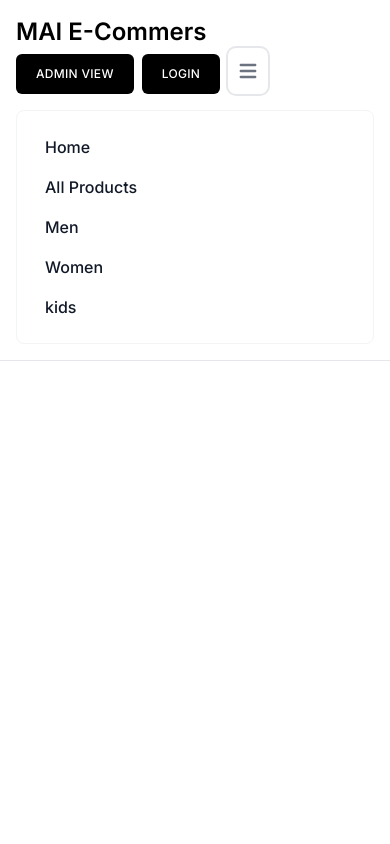
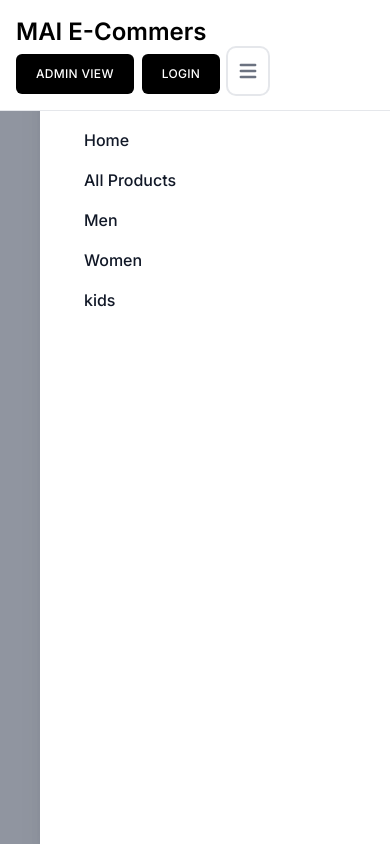
Before and after one commit to baized1245/MAI-E-Commers-with-next, a Next.js app in the folder mai-e-commers/: page / in a window 390 px wide. Both pictures are taken after a click on the button "Open main menu". Built offline with nearby package versions, Linux system fonts and the light colour scheme.

Commit message:
Implementing common dialog component

```diff
--- /dev/null
+++ b/mai-e-commers/src/components/CommonModal/index.js
@@ -0,0 +1,65 @@
+'use client'
+
+import { Dialog, Transition } from '@headlessui/react'
+import React, { Fragment } from 'react'
+
+export default function CommonModal({
+  modalTitle,
+  mainContent,
+  showButtons,
+  buttonComponent,
+  show,
+  setShow,
+  showModalTitle,
+}) {
+  return (
+    <Transition.Root show={show} as={Fragment}>
+      <Dialog as="div" className={'relative z-10'} onClose={setShow}>
+        <Transition.Child
+          as={Fragment}
+          enter="ease-in-out duration-900"
+          enterFrom="opecity-0"
+          enterTo="opecity-100"
+          leave="ease-in-out duration-500"
+          leaveFrom="opecity-100"
+          leaveTo="opecity-0"
+        >
+          <div className="fixed inset-0 bg-gray-500 bg-opacity-75 transition-opacity" />
+        </Transition.Child>
+        <div className="fixed inset-0 overflow-hidden">
+          <div className="absolute inset-0 overflow-hidden">
+            <div className="fixed inset-y-0 right-0 flex max-w-full pl-10">
+              <Transition.Child
+                as={Fragment}
+                enter="ease-in-out duration-900"
+                enterFrom="opecity-0"
+                enterTo="opecity-100"
+                leave="ease-in-out duration-500"
+                leaveFrom="opecity-100"
+                leaveTo="opecity-0"
+              >
+                <Dialog.Panel className={'w-screen max-w-md'}>
+                  <div className="flex h-full flex-col overflow-y-scroll bg-white shadow-xl">
+                    <div className="flex-1 overflow-y-auto px-4 py-6 sm:px-6">
+                      {showModalTitle ? (
+                        <div className="flex items-start justify-between">
+                          <Dialog.Title>{modalTitle}</Dialog.Title>
+                        </div>
+                      ) : null}
+                      <div className="mt-20">{mainContent}</div>
+                    </div>
+                    {showButtons ? (
+                      <div className="border-t border-gray-300 px-4 py-6 sm:px-6">
+                        {buttonComponent}
+                      </div>
+                    ) : null}
+                  </div>
+                </Dialog.Panel>
+              </Transition.Child>
+            </div>
+          </div>
+        </div>
+      </Dialog>
+    </Transition.Root>
+  )
+}
--- a/mai-e-commers/src/components/Navbar/index.js
+++ b/mai-e-commers/src/components/Navbar/index.js
@@ -1,7 +1,9 @@
 'use client'
 
+import { GlobalContext } from '@/context'
 import { adminNavOptions, navOptions } from '@/utils'
-import React, { Fragment } from 'react'
+import React, { Fragment, useContext } from 'react'
+import CommonModal from '../CommonModal'
 
 const isAdminView = false
 const isAuthUser = false
@@ -9,13 +11,19 @@
   role: 'admin',
 }
 
-function NavItems() {
+function NavItems({ isModalView = false }) {
   return (
     <div
-      className="items-center justify-between w-full md:flex md:w-auto"
+      className={`items-center justify-between w-full md:flex md:w-auto ${
+        isModalView ? '' : 'hidden'
+      } `}
       id="nav-items"
     >
-      <ul className="flex flex-col p-4 md:p-0 mt-4 font-medium border border-gray-100 rounded-lg md:flex-row md:space-x-8 md:mt-0 md:border-0 bg-white">
+      <ul
+        className={`flex flex-col p-4 md:p-0 mt-4 font-medium  rounded-lg md:flex-row md:space-x-8 md:mt-0 md:border-0 bg-white ${
+          isModalView ? 'border-none' : 'border border-gray-100'
+        }`}
+      >
         {isAdminView
           ? adminNavOptions.map((item) => (
               <li
@@ -39,6 +47,8 @@
 }
 
 const Navbar = () => {
+  const { showNavModal, setShowNavModal } = useContext(GlobalContext)
+
   return (
     <>
       <nav className="bg-white fixed w-full z-20 top-0 left-0 border-b border-gray-200">
@@ -74,7 +84,7 @@
               className="inline-flex items-center p-2 text-sm text-gray-500 rounded-lg md:hidden hover:bg-gray-100 focus:outline-none focus:ring-2 focus:ring-gray-200 dark:text-gray-400 dark:hover:bg-gray-700 dark:focus:ring-gray-600"
               aria-controls="navbar-sticky"
               aria-expanded="false"
-              //   onClick={() => setShowNavModal(true)}
+              onClick={() => setShowNavModal(true)}
             >
               <span className="sr-only">Open main menu</span>
               <svg
@@ -95,6 +105,12 @@
           <NavItems />
         </div>
       </nav>
+      <CommonModal
+        showModalTitle={false}
+        mainContent={<NavItems isModalView={true} />}
+        show={showNavModal}
+        setShow={setShowNavModal}
+      />
     </>
   )
 }
--- a/mai-e-commers/src/context/index.js
+++ b/mai-e-commers/src/context/index.js
@@ -1,10 +1,16 @@
 'use client'
 
-import React from 'react'
+import React, { useState } from 'react'
 import { createContext } from 'react'
 
 export const GlobalContext = createContext(null)
 
 export default function GlobalState({ children }) {
-  return <GlobalContext.Provider value={{}}>{children}</GlobalContext.Provider>
+  const [showNavModal, setShowNavModal] = useState(false)
+
+  return (
+    <GlobalContext.Provider value={{ showNavModal, setShowNavModal }}>
+      {children}
+    </GlobalContext.Provider>
+  )
 }
```
